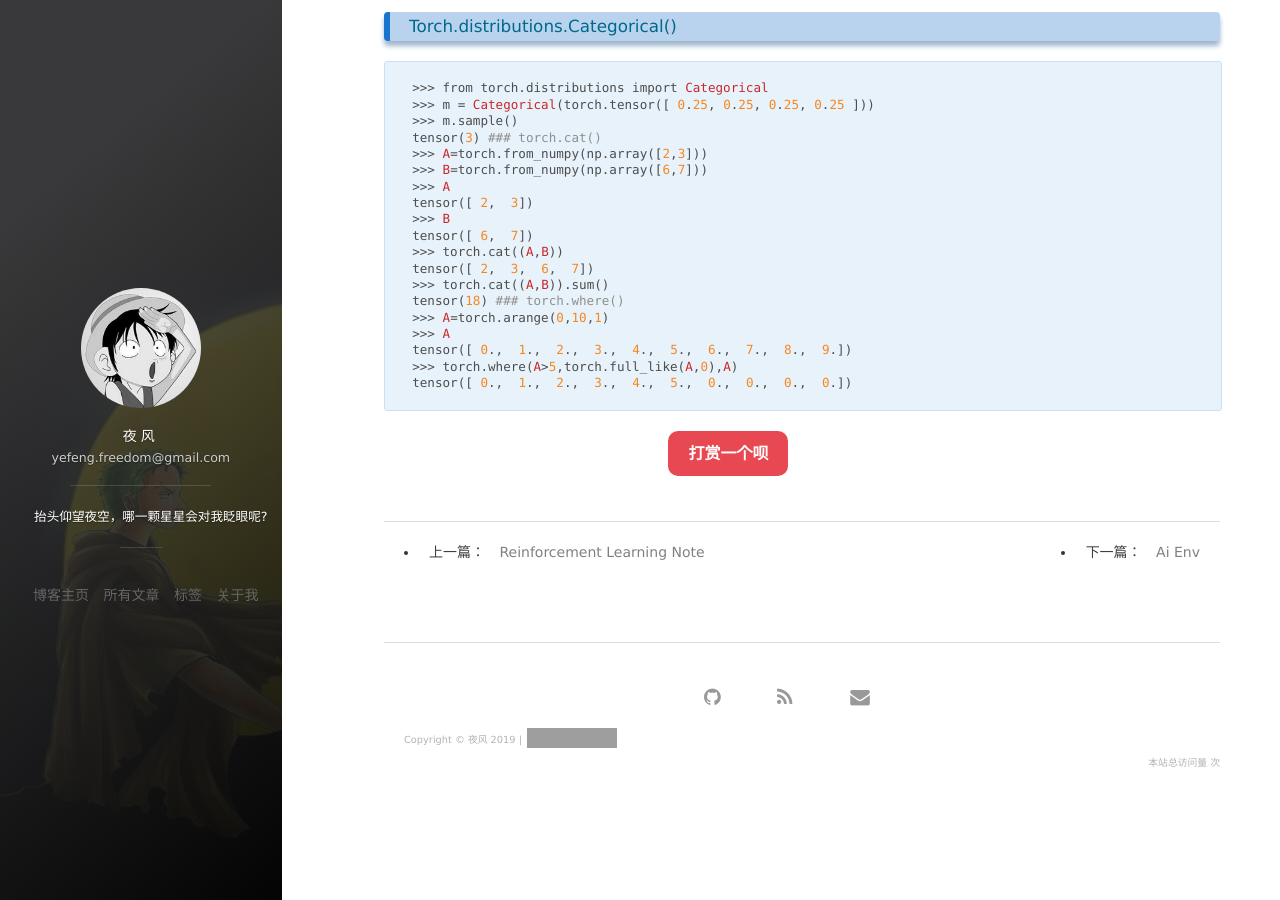
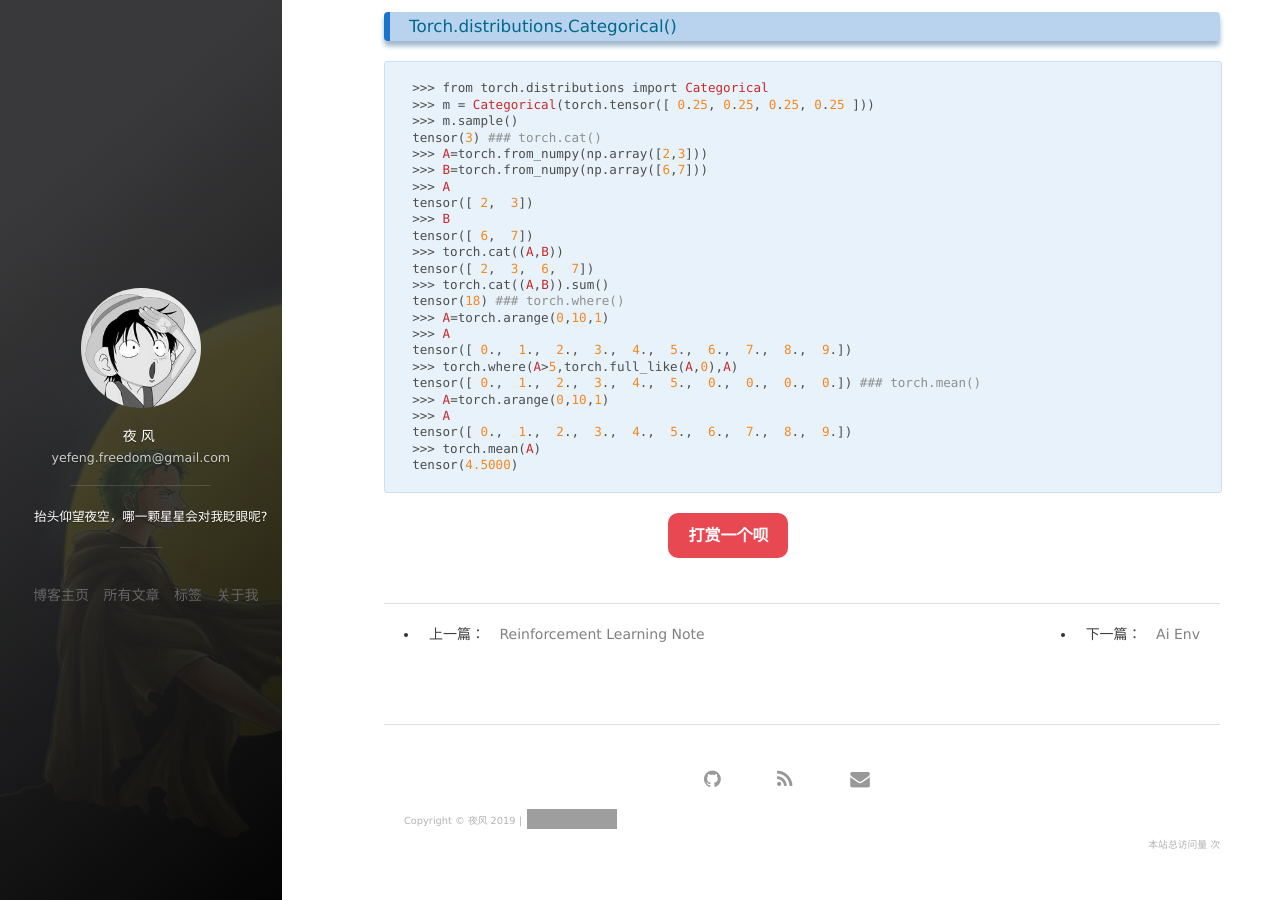
Before and after one commit to yefengjie/yefengjie.github.io, a Jekyll site: the page built from _posts/2018-11-24-ai_pytorch_note.md, in a window 1280 px wide and 900 px high, scrolled down 2249 px. Built offline with Jekyll 4.4.1, drawn with Linux system fonts in a browser that asks for light colours; nearby versions of some CDN libraries; comment, search, counter and statistics services are not loaded; grey boxes are pictures that could not be loaded.

Commit message:
doc: update note

```diff
--- a/_posts/2018-11-24-ai_pytorch_note.md
+++ b/_posts/2018-11-24-ai_pytorch_note.md
@@ -146,3 +146,9 @@ If this object is already in CPU memory and on the correct device, then no copy
     tensor([ 0.,  1.,  2.,  3.,  4.,  5.,  6.,  7.,  8.,  9.])
     >>> torch.where(A>5,torch.full_like(A,0),A)
     tensor([ 0.,  1.,  2.,  3.,  4.,  5.,  0.,  0.,  0.,  0.])
+### torch.mean()
+    >>> A=torch.arange(0,10,1)
+    >>> A
+    tensor([ 0.,  1.,  2.,  3.,  4.,  5.,  6.,  7.,  8.,  9.])
+    >>> torch.mean(A)
+    tensor(4.5000)
```
Also changed, not shown: _posts/2018-11-30-ai_reinforcement_learning_notes.md (+9 -0 lines), images/res/Clipping_Policy_Updates.jpg (added), images/res/Importance_Sampling.jpg (added), images/res/PPO_Summary.jpg (added), images/res/The_Surrogate_Function.jpg (added).
